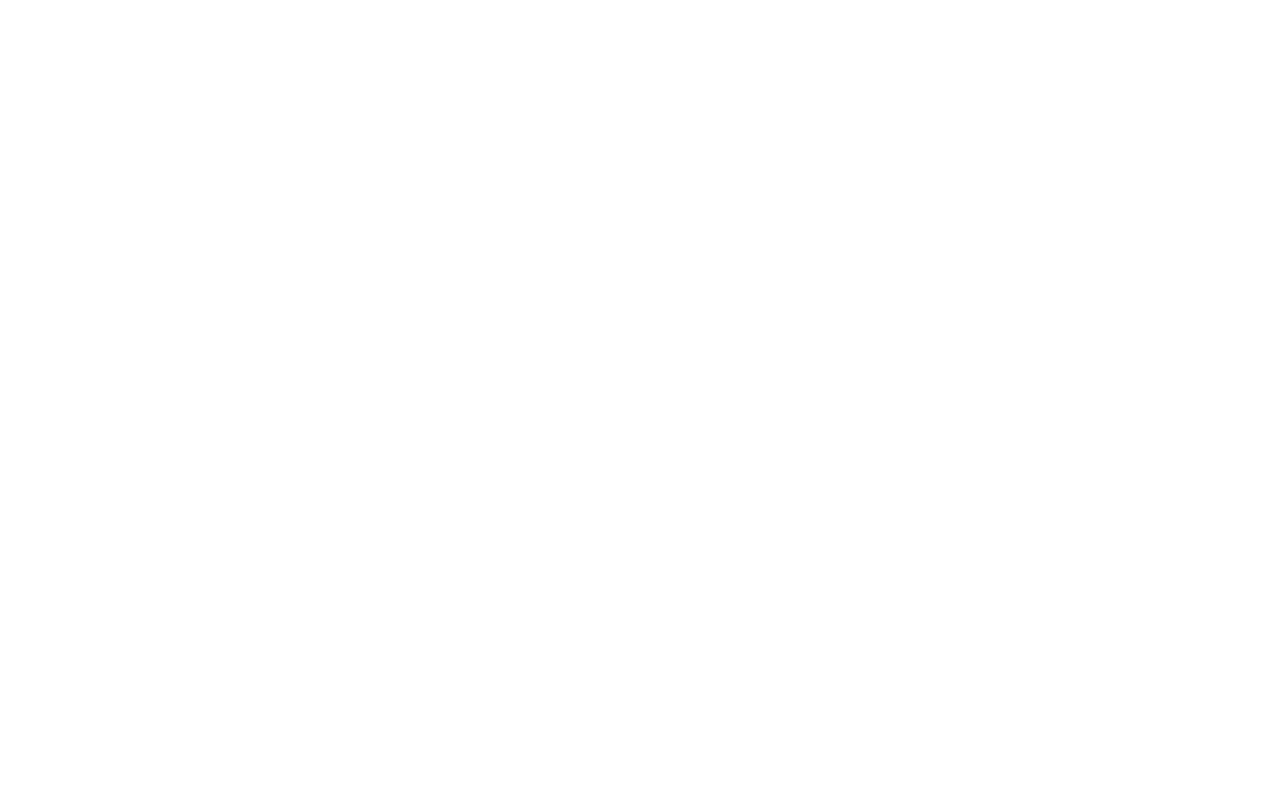
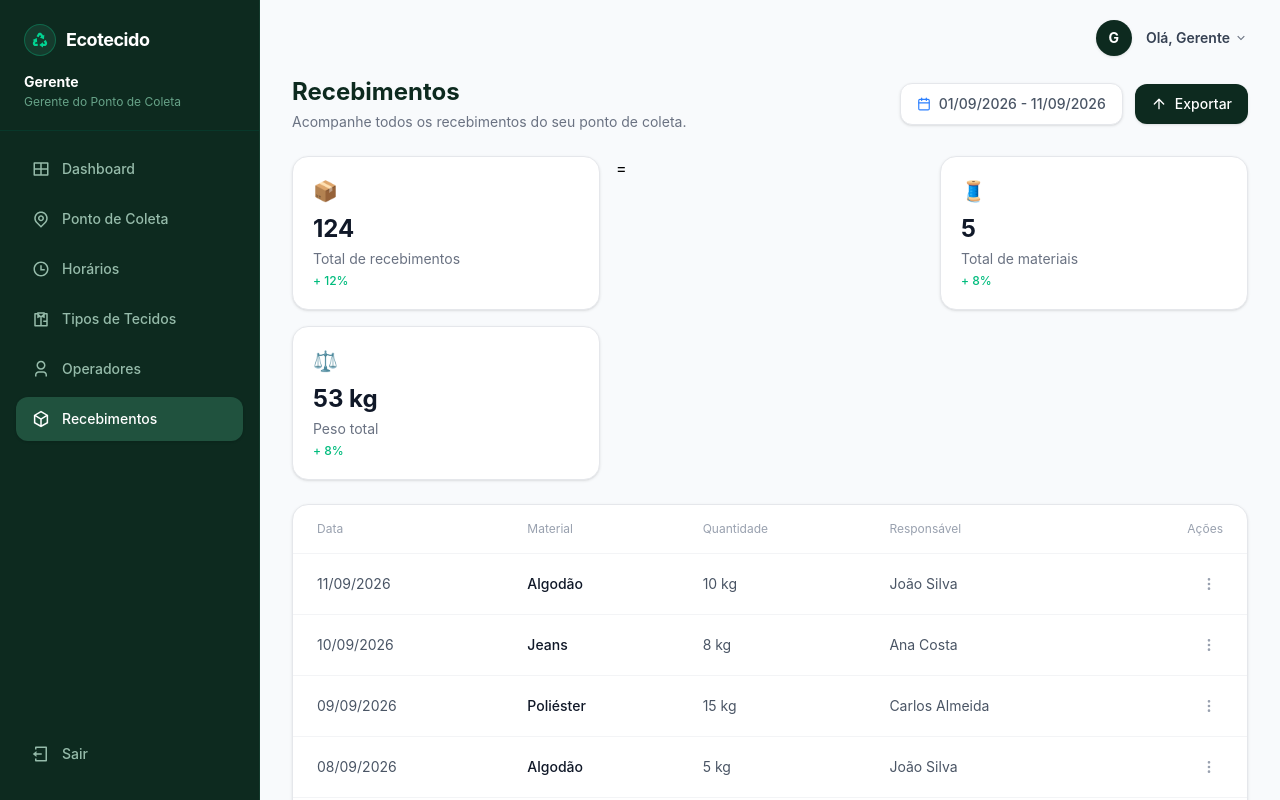
Before and after one commit to rafael-kuchla-flores/Descarte_Tecidos, a React (Vite) app in the folder Descarte_Tecidos/: page /manager/recebimentos in a window 1280 px wide. Before the commit this address had no page. Built offline with nearby package versions, Linux system fonts and the light colour scheme.

Commit message:
feat:manager/criar pagina de recebimentos

```diff
--- a/Descarte_Tecidos/src/components/managerlayout/ManagerLayout.jsx
+++ b/Descarte_Tecidos/src/components/managerlayout/ManagerLayout.jsx
@@ -9,7 +9,6 @@
   RiShirtLine,
   RiUser3Line,
   RiBox3Line,
-  RiBarChartBoxLine,
   RiLogoutBoxLine,
   RiArrowDownSLine,
   RiMenuLine,
@@ -36,7 +35,7 @@
     { name: 'Tipos de Tecidos', icon: RiShirtLine, path: '/manager/accepted-fabrics' },
     { name: 'Operadores', icon: RiUser3Line, path: '/manager/operators' },
     { name: 'Recebimentos', icon: RiBox3Line, path: '/manager/recebimentos' },
-    { name: 'Relatórios', icon: RiBarChartBoxLine, path: '/manager/relatorios' },
+
   ]
 
   const navLinkClass = ({ isActive }) =>
--- /dev/null
+++ b/Descarte_Tecidos/src/pages/manager/receipts/Receipts.jsx
@@ -0,0 +1,95 @@
+import React from 'react';
+import { FiCalendar, FiArrowUp, FiMoreVertical } from 'react-icons/fi';
+
+const Receipts = () => {
+  const receiptsData = [
+    { id: 1, date: '11/09/2026', material: 'Algodão', quantity: '10 kg', responsible: 'João Silva' },
+    { id: 2, date: '10/09/2026', material: 'Jeans', quantity: '8 kg', responsible: 'Ana Costa' },
+    { id: 3, date: '09/09/2026', material: 'Poliéster', quantity: '15 kg', responsible: 'Carlos Almeida' },
+    { id: 4, date: '08/09/2026', material: 'Algodão', quantity: '5 kg', responsible: 'João Silva' },
+    { id: 5, date: '07/09/2026', material: 'Viscose', quantity: '7 kg', responsible: 'Ana Costa' },
+    { id: 6, date: '06/09/2026', material: 'Linho', quantity: '8 kg', responsible: 'Carlos Almeida' },
+  ];
+
+  return (
+    <div className="w-full">
+      <div className="flex flex-col md:flex-row md:items-center justify-between gap-4 mb-6">
+        <div>
+          <h1 className="text-2xl font-bold text-[#0d2a1f]">Recebimentos</h1>
+          <p className="text-gray-500 text-sm mt-1">
+            Acompanhe todos os recebimentos do seu ponto de coleta.
+          </p>
+        </div>
+        <div className="flex items-center gap-3 self-start md:self-auto">
+          <button className="inline-flex items-center gap-2 bg-white border border-gray-200 text-gray-600 hover:bg-gray-50 px-4 py-2.5 rounded-xl text-sm font-medium transition-colors shadow-sm">
+            <FiCalendar className="text-blue-500" />
+            01/09/2026 - 11/09/2026
+          </button>
+
+          <button className="inline-flex items-center justify-center gap-2 bg-[#0d2a1f] hover:bg-[#153b2d] text-white px-4 py-2.5 rounded-xl text-sm font-medium transition-colors shadow-sm">
+            <FiArrowUp className="text-base" />
+            Exportar
+          </button>
+        </div>
+      </div>
+      <div className="grid grid-cols-1 md:grid-cols-3 gap-4 mb-6">
+
+        <div className="bg-white border border-gray-200 rounded-2xl p-5 shadow-sm">
+          <div className="text-xl mb-2">📦</div>
+          <div className="text-2xl font-bold text-gray-900">124</div>
+          <div className="text-sm text-gray-500 mt-1">Total de recebimentos</div>
+          <div className="text-xs font-medium text-emerald-500 mt-1">+ 12%</div>
+        </div>
+=
+        <div className="bg-white border border-gray-200 rounded-2xl p-5 shadow-sm">
+          <div className="text-xl mb-2">🧵</div>
+          <div className="text-2xl font-bold text-gray-900">5</div>
+          <div className="text-sm text-gray-500 mt-1">Total de materiais</div>
+          <div className="text-xs font-medium text-emerald-500 mt-1">+ 8%</div>
+        </div>
+
+        <div className="bg-white border border-gray-200 rounded-2xl p-5 shadow-sm">
+          <div className="text-xl mb-2">⚖️</div>
+          <div className="text-2xl font-bold text-gray-900">53 kg</div>
+          <div className="text-sm text-gray-500 mt-1">Peso total</div>
+          <div className="text-xs font-medium text-emerald-500 mt-1">+ 8%</div>
+        </div>
+      </div>
+
+      <div className="bg-white rounded-2xl border border-gray-200 shadow-sm overflow-hidden">
+        <div className="overflow-x-auto">
+          <table className="w-full text-left border-collapse min-w-[800px]">
+            <thead>
+              <tr className="border-b border-gray-100 text-xs font-medium text-gray-400">
+                <th className="py-4 px-6 font-normal">Data</th>
+                <th className="py-4 px-6 font-normal">Material</th>
+                <th className="py-4 px-6 font-normal">Quantidade</th>
+                <th className="py-4 px-6 font-normal">Responsável</th>
+                <th className="py-4 px-6 font-normal text-right">Ações</th>
+              </tr>
+            </thead>
+
+            <tbody className="divide-y divide-gray-100 text-sm">
+              {receiptsData.map((item) => (
+                <tr key={item.id} className="hover:bg-gray-50/50 transition-colors">
+                  <td className="py-4 px-6 text-gray-600">{item.date}</td>
+                  <td className="py-4 px-6 font-medium text-gray-900">{item.material}</td>
+                  <td className="py-4 px-6 text-gray-600">{item.quantity}</td>
+                  <td className="py-4 px-6 text-gray-600">{item.responsible}</td>
+                  <td className="py-4 px-6 text-right">
+                    <button title="Opções" className="p-1.5 text-gray-400 hover:text-gray-600 hover:bg-gray-100 rounded-lg transition-colors">
+                      <FiMoreVertical className="w-4 h-4" />
+                    </button>
+                  </td>
+                </tr>
+              ))}
+            </tbody>
+          </table>
+        </div>
+      </div>
+
+    </div>
+  );
+};
+
+export default Receipts;
--- a/Descarte_Tecidos/src/routes/AppRoutes.jsx
+++ b/Descarte_Tecidos/src/routes/AppRoutes.jsx
@@ -28,6 +28,7 @@
 import Schedules from "../pages/manager/schedules/Schedules.jsx";
 import AcceptedFabrics from "../pages/manager/accepted-fabrics/AcceptedFabrics.jsx";
 import Operators from "../pages/manager/operators/Operators.jsx";
+import Receipts from "../pages/manager/receipts/Receipts.jsx";
 
 
 function AppRoutes() {
@@ -67,6 +68,7 @@
         <Route path="schedules" element={<Schedules />} />
         <Route path="accepted-fabrics" element={<AcceptedFabrics />} />
         <Route path="operators" element={<Operators />} />
+        <Route path="recebimentos" element={<Receipts />} />
       </Route>
       {/* </Route> */}
     </Routes>
```
